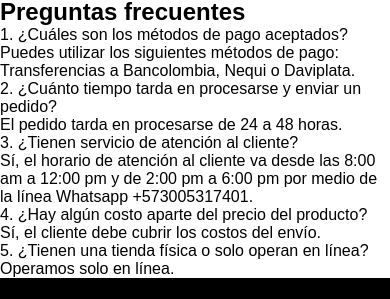
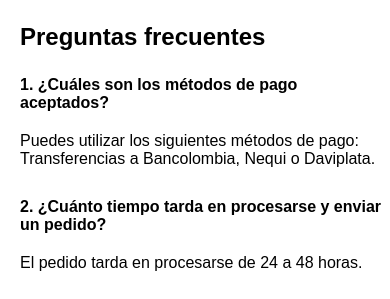
Before and after one commit to KeylaConde/virual_vista, a website: page preguntas.html in a window 390 px wide. Shown: the part 63-362 px from the top of the page. Drawn offline with Linux system fonts and the light colour scheme.

Commit message:
my web page is ready in desktop, now I going for mobile

```diff
--- a/preguntas.html
+++ b/preguntas.html
@@ -43,7 +43,7 @@
     <!--/Header-->
 
     <!--Main-->
-    <main>
+    <main class="contenedor_preguntas">
 
         <div class="contenedor_principal">
             <div class="questions-container">
--- /dev/null
+++ b/scss/components/_preguntas.scss
@@ -0,0 +1,39 @@
+@import '../base/variables';
+
+/* Estilos Preguntas */
+
+.contenedor_preguntas {
+    display: flex;
+    min-height: 80vh;
+
+    .contenedor_principal {
+
+        .questions-container {
+            margin-top: 25px;
+
+            h2 {
+                margin-bottom: 25px;
+                margin-left: 20px;
+
+            }
+            .question {
+                font-weight: bold;
+                margin-bottom: 20px;
+                margin-left: 20px;
+
+                p {
+
+                }
+            }
+
+            .answer {
+                margin-bottom: 30px;
+                margin-left: 20px;
+
+                p {
+
+                }
+            }
+        }
+    }
+}
--- a/scss/style.scss
+++ b/scss/style.scss
@@ -16,4 +16,5 @@
 @import './components/main';
 @import './components/about_us.scss';
 @import './components/registro';
+@import './components/preguntas';
 @import './components/footer';
```
Also changed, not shown: css/style.css, 1 other file.
